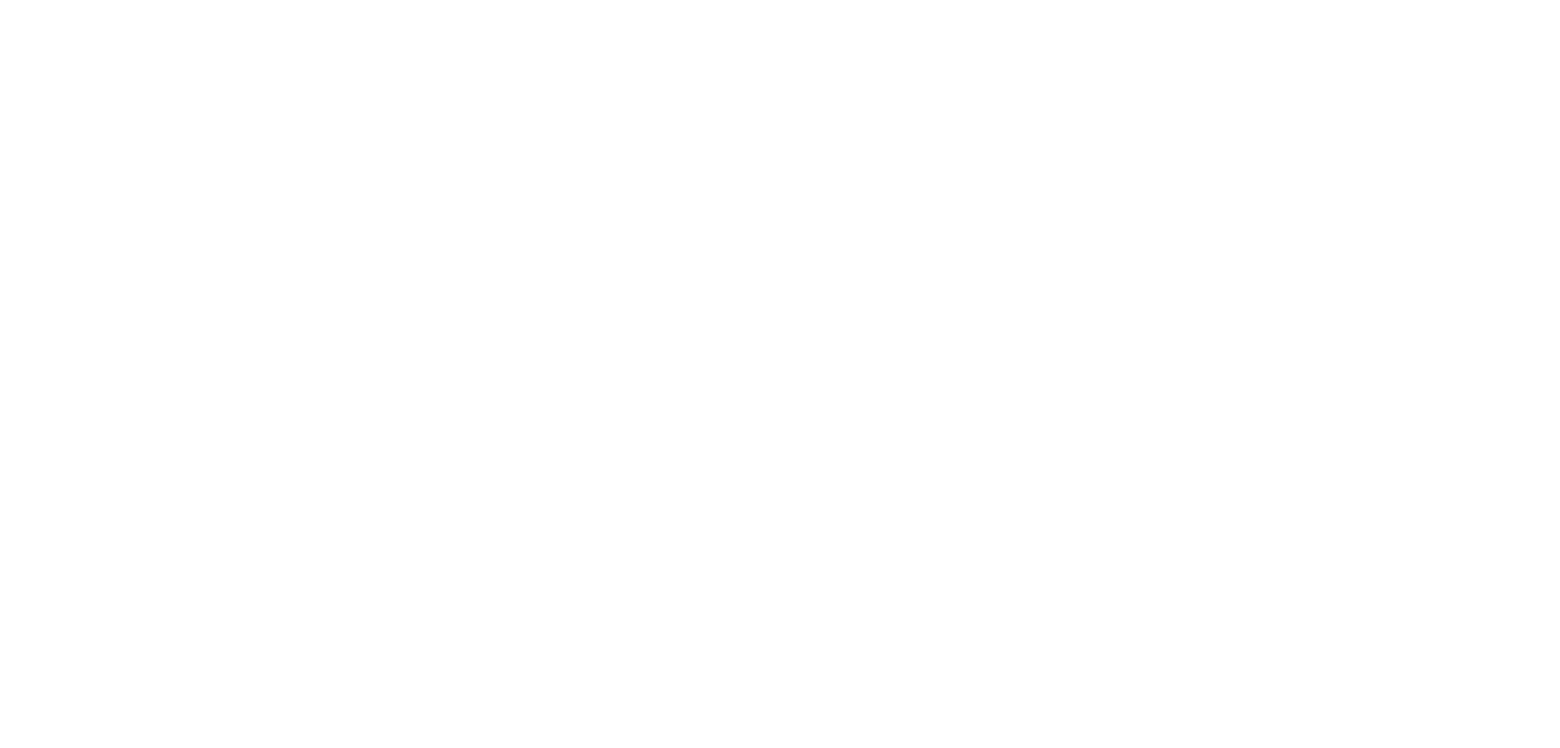
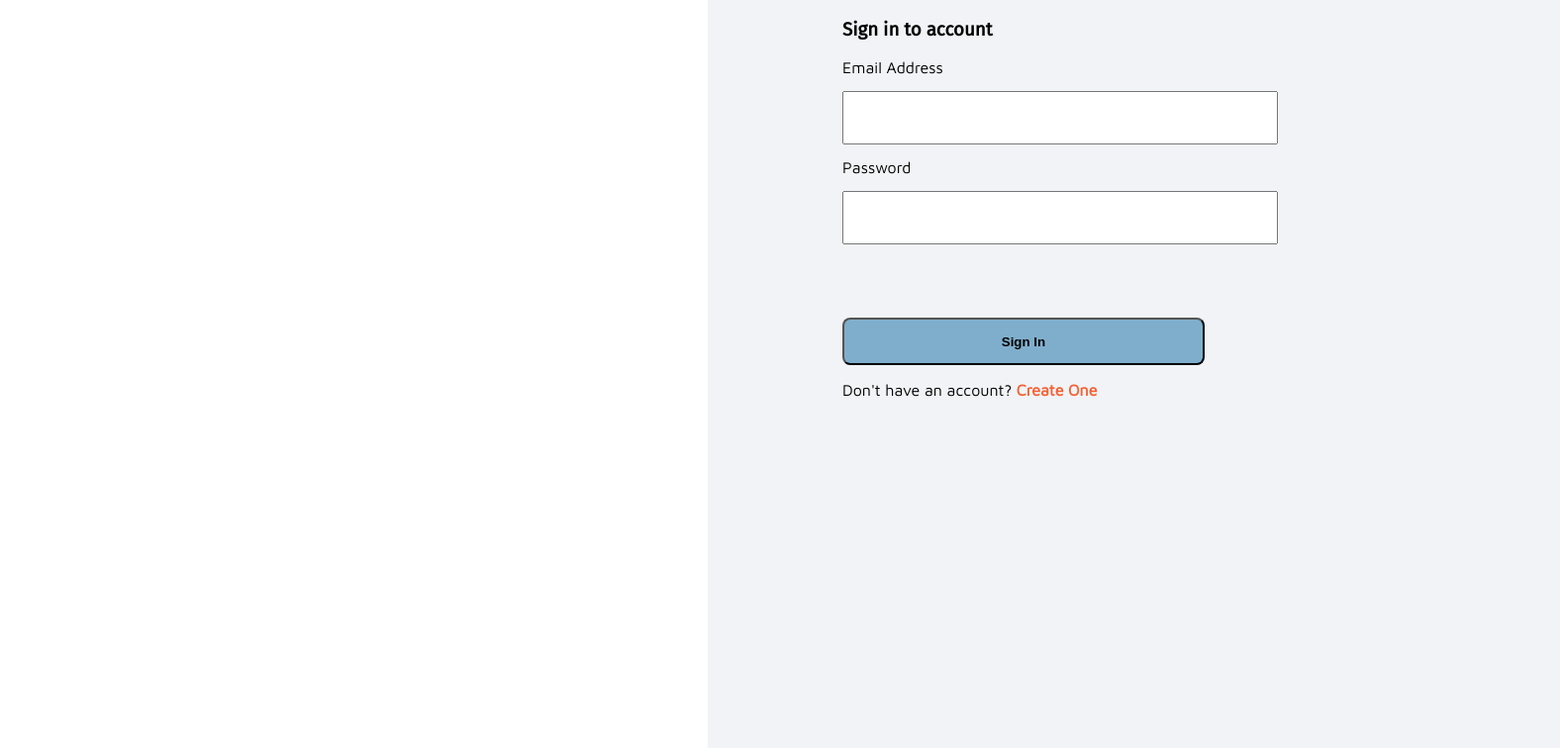
Before and after one commit to bw-farm-fresh-produce-v3/Frontend, a React (Create React App) app: page /sign-in in a window 1280 px wide. Shown: the top 756 px of the page at 99% size, 1576 px wide, since content can reach past the window. Built offline with nearby package versions, Linux system fonts and the light colour scheme.

Commit message:
added sign in form

```diff
--- a/src/App.css
+++ b/src/App.css
@@ -16,10 +16,9 @@
   align-items: center;
 }
 
-.register-form {
+.registerForm, .signinForm {
   position: absolute;
   width: 725px;
-  height: 940px;
   left: 715px;
   padding-left: 136px;
   background: #F1F3F6;
@@ -30,8 +29,8 @@
 input {
   display: block;
   width: 432px;
-  height: 54px;
-  margin: 2%;
+  height: 48px;
+  margin: 2% 0;
 }
 
 .createAcct {
@@ -42,7 +41,7 @@
   margin-top: 98px;
 }
 
-.check-container {
+.checkContainer {
   display: block;
   position: relative;
   padding-left: 30px;
@@ -50,7 +49,7 @@
   cursor: pointer;
 }
 
-.check-container input {
+.checkContainer input {
   position: absolute;
   opacity: 0;
   cursor: pointer;
@@ -68,7 +67,7 @@
   border: 1px solid black;
 }
 
-.check-container input:checked ~.checkmark {
+.checkContainer input:checked ~.checkmark {
   background-color: #7FAECC;
 }
 
@@ -79,15 +78,15 @@
 }
 
 
-.check-container input:checked ~.checkmark:after {
+.checkContainer input:checked ~.checkmark:after {
   display: block;
 }
 
-.check-container .checkmark:after {
+.checkContainer .checkmark:after {
   left: 4px;
-  bottom: 2px;
+  bottom: 4px;
   width: 8px;
-  height: 15px;
+  height: 13px;
   border: solid white;
   border-width: 0 3px 3px 0;
   -webkit-transform: rotate(45deg);
@@ -95,9 +94,21 @@
   transform: rotate(45deg);
 }
 
-.createBtn {
+.createBtn, .signinBtn {
   width: 366px;
   height: 48px;
+  margin-top: 60px;
   background: #7FAECC;
   border-radius: 8px;
+  font-weight: bold;
 }
+
+.registerForm, .signinForm a {
+  text-decoration: none;
+  color: #F46032;
+  font-weight: bold;
+}
+
+.signinForm {
+  height: 940px;
+}
--- a/src/App.js
+++ b/src/App.js
@@ -3,9 +3,11 @@
 
 // component imports
 import RegisterForm from './components/RegisterForm';
+import SignInForm from './components/SignInForm';
 
 // style imports
 import './App.css';
+
 
 function App() {
   return (
@@ -15,6 +17,9 @@
         <Route exact path='/register-form'>
           <RegisterForm />
         </Route>
+        <Route exact path='/sign-in'>
+          <SignInForm />
+        </Route>
 
       </Switch>
     </div>
--- a/src/components/RegisterForm.js
+++ b/src/components/RegisterForm.js
@@ -6,7 +6,7 @@
     const initialState = {
         fname: '',
         lname: '',
-        phone: '',
+        email: '',
         city: '',
         state: '',
         zipcode: '',
@@ -31,7 +31,10 @@
         const newUser = {
             fname: user.fname,
             lname: user.lname,
-            phone: user.phone,
+            email: user.email,
+            city: user.city,
+            state: user.state,
+            zipcode: user.zipcode,
             password: user.password,
             terms: user.terms
         };
@@ -40,8 +43,8 @@
 
 
     return (
-        <div className='register-form'>
-            <h3 className='createAcct'>Create new account</h3>
+        <div className='registerForm'>
+            <h3 className='formHeading'>Create new account</h3>
             <form onSubmit={submitForm}>
                 <label htmlFor='fname'>First Name</label>
                 <input
@@ -59,14 +62,14 @@
                     onChange={handleChanges}
                     value={user.lname}
                 />
-                <label htmlFor='phone'>Phone Number</label>
+                <label htmlFor='email'>Email Address</label>
                 <input
-                    id='phone'
-                    type='tel'
-                    name='phone'
-                    // pattern='[0-9]{3}-[0-9]{3}-[0-9]{4}'
+                    required
+                    id='email'
+                    type='email'
+                    name='email'
                     onChange={handleChanges}
-                    value={user.phone}
+                    value={user.email}
                 />
                 <label htmlFor='city'>City</label>
                 <input
@@ -90,7 +93,7 @@
                 <input
                     required
                     id='zipcode'
-                    type='number'
+                    type='text'
                     name='city'
                     onChange={handleChanges}
                     value={user.city}
@@ -104,18 +107,20 @@
                     onChange={handleChanges}
                     value={user.password}
                 />
-                <label className='check-container' htmlFor='terms'>I have read the Terms and Conditions
+                <label className='checkContainer' htmlFor='terms'>I have read the Terms and Conditions
                 <input
-                 id='terms'
-                 type='checkbox'
-                 name='terms'
-                 checked={user.terms}
+                    required
+                    id='terms'
+                    type='checkbox'
+                    name='terms'
+                    checked={user.terms}
                 />
                 <span className='checkmark' />
                 </label>
                 <button className='createBtn' type='submit'>Create an account</button>
         </form>
 
+        <p>Have an account? <a href='/sign-in'>Sign In</a></p>
         </div>
     );
 }
--- a/src/components/SignInForm.js
+++ b/src/components/SignInForm.js
@@ -1,4 +1,53 @@
-import React, {useState, useEffect} from 'react';
-import {withFormik, Form, Field} from 'formik';
-import * as Yup from 'yup';
-import axios from 'axios';
+import React, {useState} from 'react';
+
+const SignInForm = props => {
+    const initialState = {
+        email: '',
+        password: ''
+    };
+
+    const [user, setUser] = useState({initialState});
+
+    const handleChanges = e => {
+        setUser({...user, [e.target.name]: e.target.value});
+        console.log(e.target.value);
+    };
+
+    const submitForm = e => {
+        e.preventDefault();
+        props.loginUser(user);
+        setUser(initialState);
+    };
+
+    return (
+        <div className='signinForm'>
+            <h3 className='formHeading'>Sign in to account</h3>
+            <form>
+            <label htmlFor='email'>Email Address</label>
+                <input
+                    required
+                    id='email'
+                    type='email'
+                    name='email'
+                    onChange={handleChanges}
+                    value={user.email}
+                />
+            <label htmlFor='password'>Password</label>
+                <input
+                    required
+                    id='password'
+                    type='password'
+                    name='password'
+                    onChange={handleChanges}
+                    value={user.password}
+                />
+            <button className='signinBtn' type='submit'>Sign In</button>
+            </form>
+            <p>Don't have an account? <a href='/register-form'>Create One</a></p>
+        </div>
+    )
+
+
+}
+
+export default SignInForm;
```
